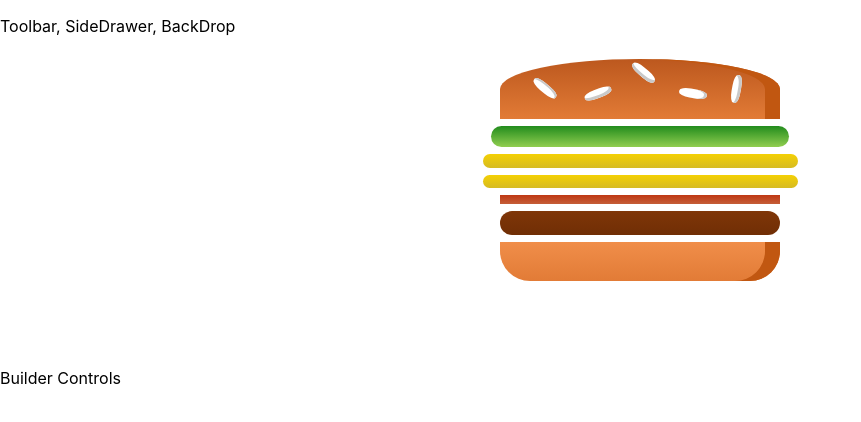
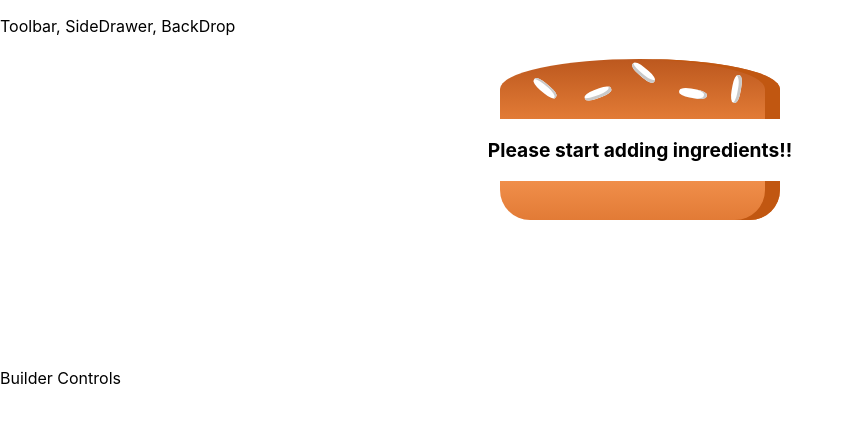
Before and after one commit to SaravananVijayamuthu/Reactmax, a React (Create React App) app: page / in a window 1280 px wide. Shown: the top 422 px of the page, without its empty margins (0-861 px from the left). Built offline with nearby package versions, Linux system fonts and the light colour scheme.

Commit message:
added text if the ingre is null

```diff
--- a/src/components/Burger/Burger.js
+++ b/src/components/Burger/Burger.js
@@ -4,7 +4,7 @@
 import BurgerIngredient from '../Burger/BurgerIngredient/BurgerIngredient';
 
 const burger = ( props ) =>{
-    const transformedIngredients = Object.keys(props.ingredients)
+    let transformedIngredients = Object.keys(props.ingredients)
     .map(igKey => {
         return[...Array(props.ingredients[igKey])].map((_, i) => {
             return <BurgerIngredient key={igKey+i} type={igKey} />;
@@ -13,6 +13,9 @@
     .reduce((arr, el) => {
         return arr.concat(el)
     }, []);
+    if(transformedIngredients.length===0){
+        transformedIngredients = <p>Please start adding ingredients!!</p>;
+    }
     console.log(transformedIngredients);
 
 
--- a/src/containers/BurgerBuilder/BurgerBuilder.js
+++ b/src/containers/BurgerBuilder/BurgerBuilder.js
@@ -13,10 +13,10 @@
     //modern way
     state = {
         ingredients: {
-            salad: 1,
-            cheese: 2,
-            bacon: 1,
-            meat: 1
+            salad: 0,
+            cheese: 0,
+            bacon: 0,
+            meat: 0
         }
     };
     render() {
```
